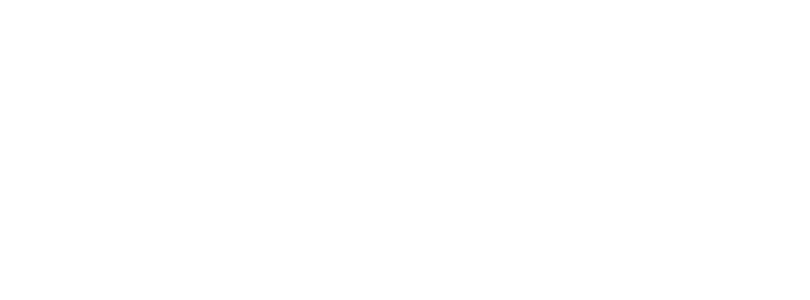
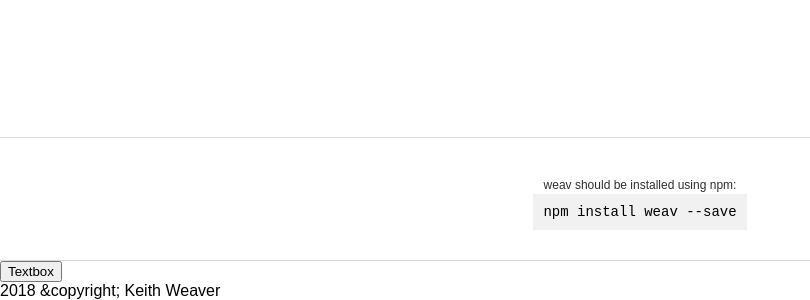
Before and after one commit to keithweaver/weav, a React (Create React App) app: page / in a window 1280 px wide. Shown: the part 1339-1639 px from the top of the page, without its empty margins (0-810 px from the left). Before the commit the page ends 800 px from the top, so only its background shows below. Built offline with nearby package versions, Linux system fonts and the light colour scheme.

Commit message:
Added more styling

```diff
--- a/src/InstallRow.js
+++ b/src/InstallRow.js
@@ -1,8 +1,34 @@
 import React from 'react';
 
+const wrapperStyle = {
+  paddingTop: 40,
+  paddingBottom: 40,
+  borderColor: '#d8d8d8',
+  borderStyle: 'solid',
+  borderTopWidth: 1,
+  borderBottomWidth: 1,
+  borderLeftWidth: 0,
+  borderRightWidth: 0,
+  textAlign: 'center',
+};
+const textStyle = {
+  fontSize: 12,
+  color: '#2e2e2e',
+  paddingBottom: 10,
+};
+const codeStyle = {
+  backgroundColor: '#f1f1f1',
+  paddingTop: 10,
+  paddingBottom: 10,
+  paddingLeft: 10,
+  paddingRight: 10,
+  fontSize: 14,
+};
+
 const InstallRow = () => (
-  <div>
-    <code>
+  <div style={wrapperStyle}>
+    <p style={textStyle}>weav should be installed using npm:</p>
+    <code style={codeStyle}>
       npm install weav --save
     </code>
   </div>
--- a/src/TopRow.js
+++ b/src/TopRow.js
@@ -1,5 +1,10 @@
 import React from 'react';
 
+const wrapperStyle = {
+  textAlign: 'center',
+  paddingTop: '10%',
+  paddingBottom: '100%',
+};
 const titleStyle = {
   fontFamily: '"Poppins", sans-serif',
 };
@@ -8,7 +13,7 @@
 };
 
 const TopRow = () => (
-  <div>
+  <div style={wrapperStyle}>
     <h1 style={titleStyle}>weav</h1>
     <p style={descriptionStyle}>A React component library</p>
   </div>
```
